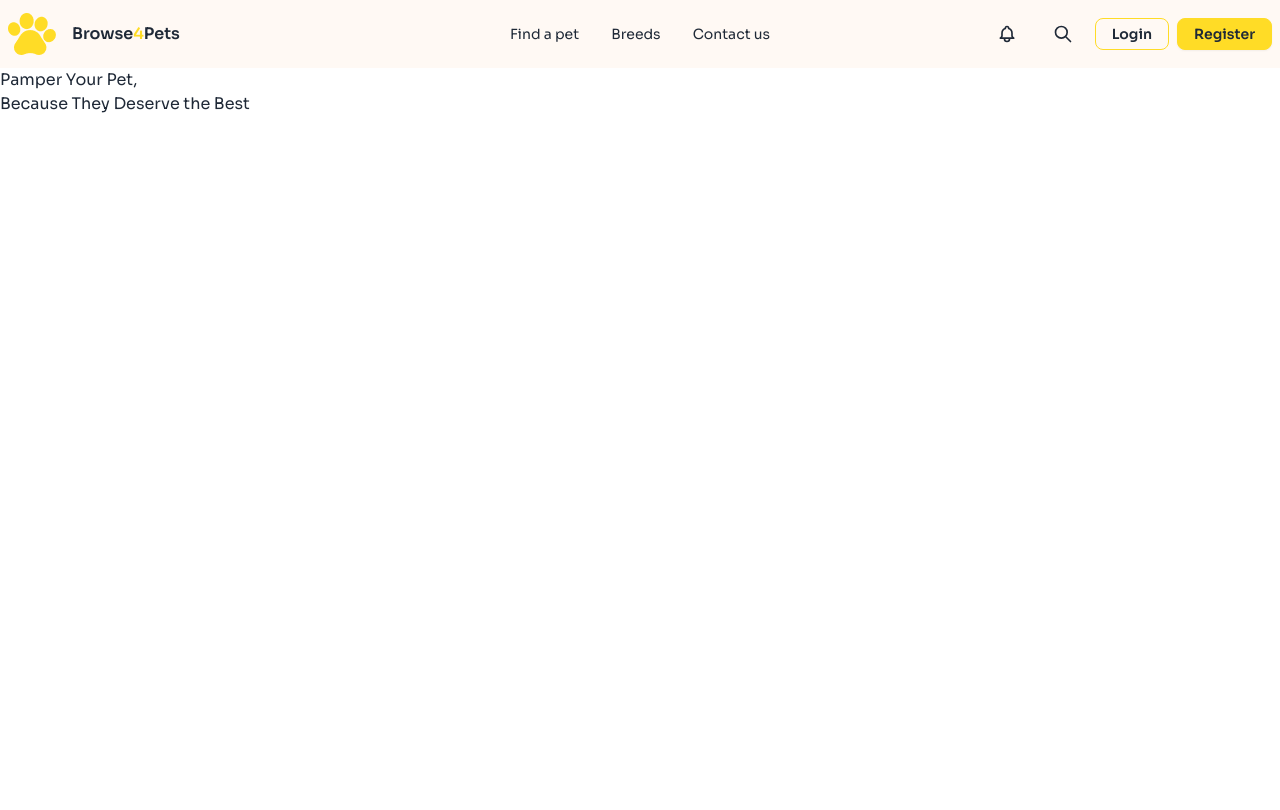
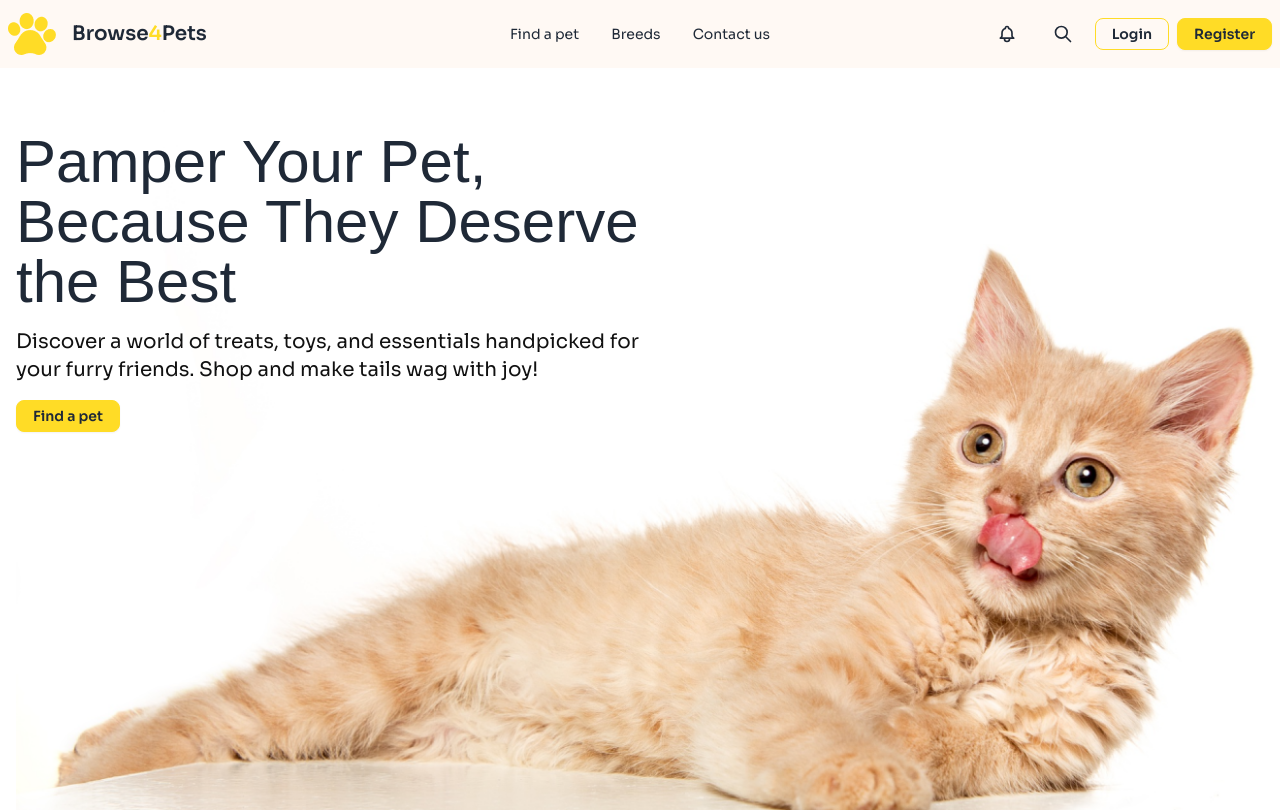
Before and after one commit to a1shuvo/cat-shop, a plain HTML site: page index.html in a window 1280 px wide. Drawn offline with nearby package versions, Linux system fonts and the light colour scheme; a web font is replaced by a local one.

Commit message:
Added Hero Section

```diff
--- a/index.html
+++ b/index.html
@@ -22,6 +22,7 @@
                     colors: {
                         primary: '#FFDC26',
                         secondary: '#FFF9F4',
+                        text_color: '#111111'
                     },
                     fontFamily: {
                         sora: ['Sora', 'sans-serif'],
@@ -36,14 +37,14 @@
 
 <body class="font-sora">
     <!-- Header Section -->
-    <header class="bg-secondary">
+    <header class="bg-secondary border-b-2 border-slate-500 md:border-none">
         <!-- Navbar Section -->
         <nav class="container mx-auto">
             <div class="navbar">
                 <div class="navbar-start">
                     <div class="flex justify-center items-center space-x-4">
                         <img src="./assets/logo-header.png" alt="">
-                        <a class="font-semibold hidden md:flex" href="#">Browse<span
+                        <a class="font-semibold text-xl hidden md:flex" href="#">Browse<span
                                 class="text-primary">4</span>Pets</a>
                     </div>
                 </div>
@@ -100,9 +101,19 @@
     <!-- Main Section -->
     <main>
         <!-- Hero Section -->
-        <section>
-            <h2>Pamper Your Pet,<br>
-                Because They Deserve the Best</h2>
+        <section class="">
+            <div class="container mx-auto px-4 space-y-2 md:space-y-4 relative">
+                <h2 class="font-custom text-2xl mt-5 md:mt-16 md:text-3xl lg:text-6xl">Pamper Your Pet,<br>
+                    Because They Deserve <br>
+                    the Best</h2>
+                <p class="text-text_color text-xs lg:text-xl md:w-1/2">Discover a world of treats, toys, and essentials handpicked for your furry friends. Shop and make
+                    tails
+                    wag with joy!</p>
+                <button class="btn border-primary bg-primary hover:bg-transparent hover:border-primary min-h-8 h-8">Find
+                    a
+                    pet</button>
+                <img class="absolute top-28 md:-top-10 lg:-top-16 -z-10" src="./assets/cat-big.png" alt="">
+            </div>
         </section>
     </main>
     <!-- Footer Section -->
```
